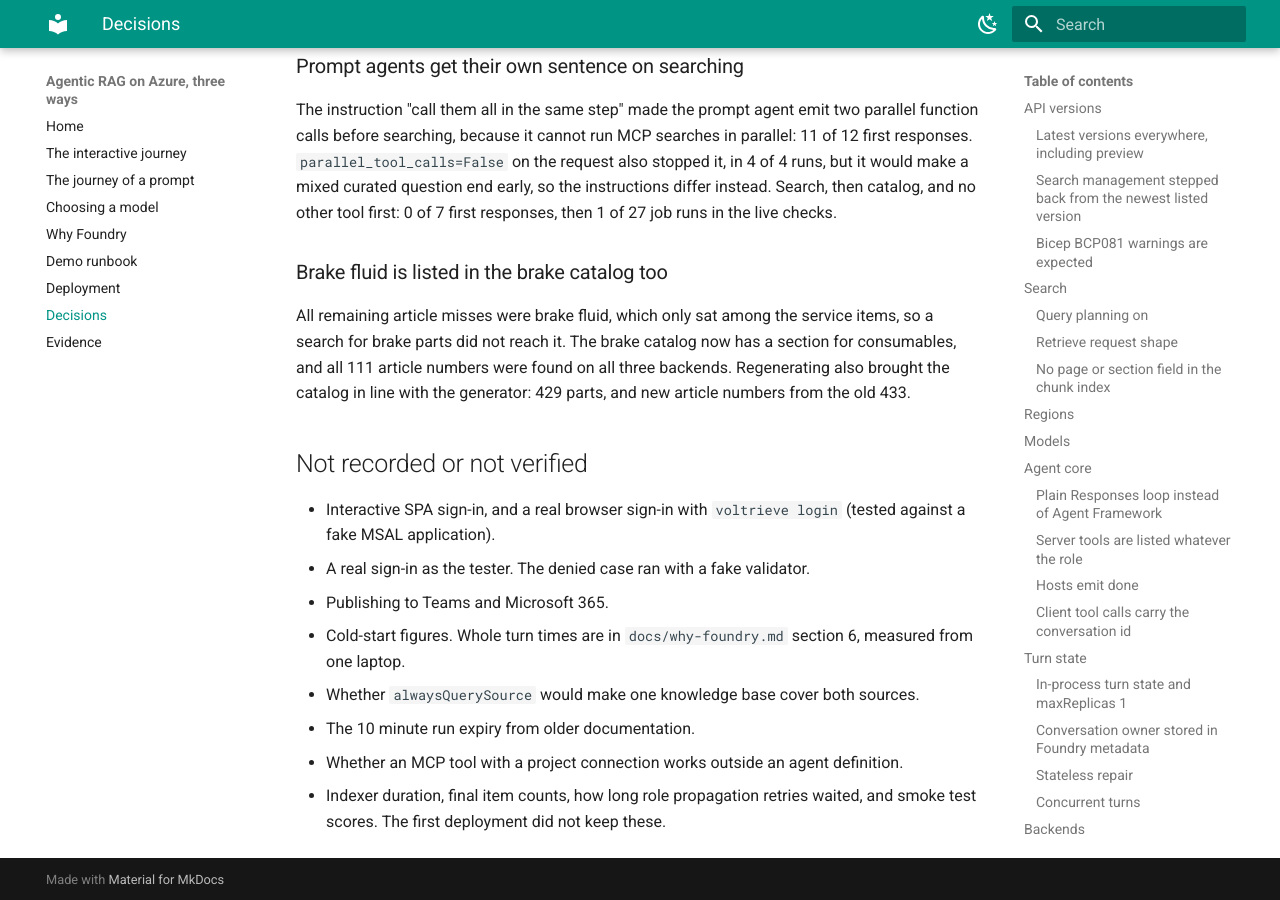
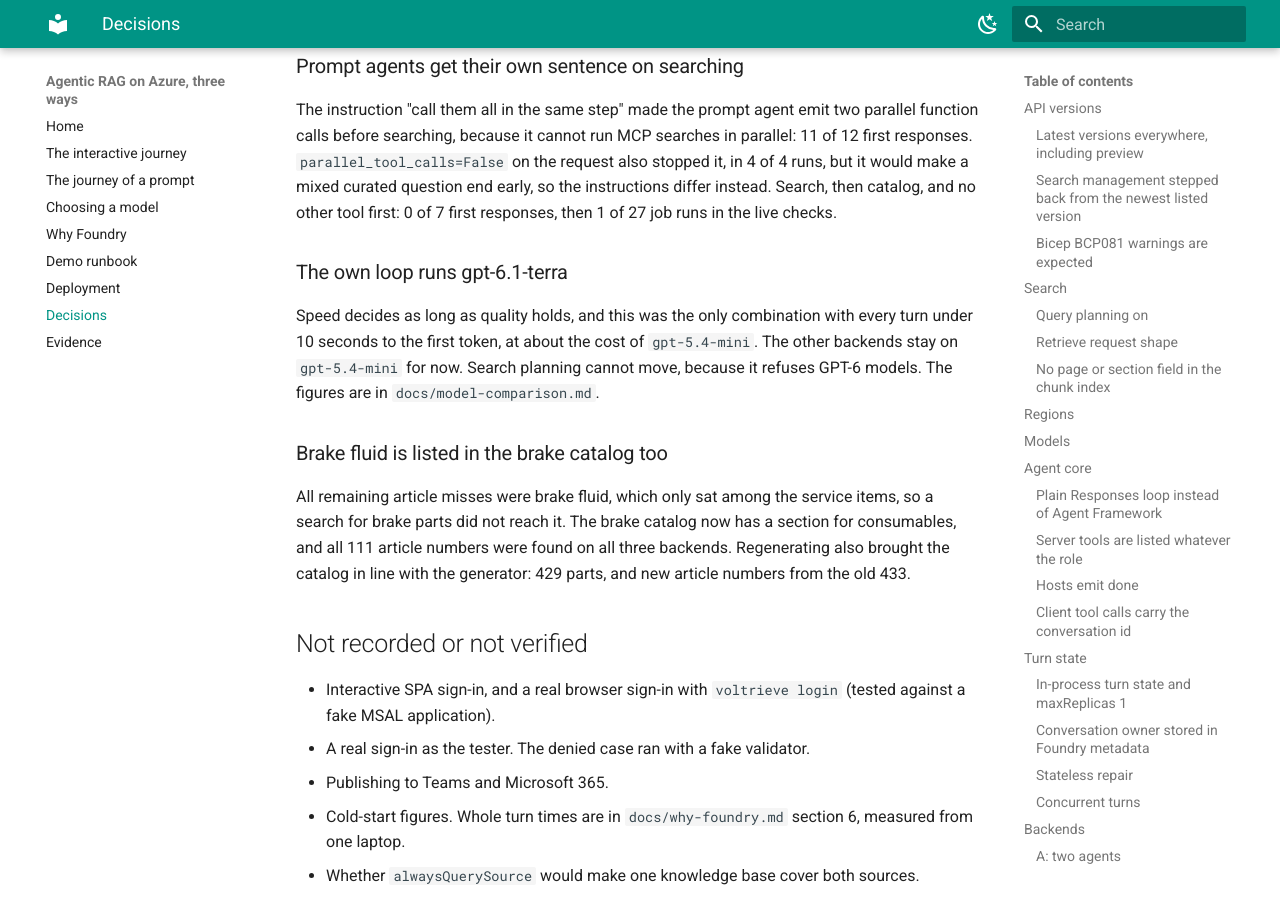
Before and after one commit to mklab-se/agentic-rag, an MkDocs documentation site: the page built from docs/decisions.md, in a window 1280 px wide and 900 px high, scrolled down 8997 px. Built offline with MkDocs 1.6.1 and Material for MkDocs 9.7.7, drawn with Linux system fonts in a browser that asks for light colours.

Commit message:
Run the own loop on gpt-6.1-terra
It was the only combination with every turn under 10 seconds to the first
token. The prompt agent, hosted agent and Search planning stay on gpt-5.4-mini,
because Search refuses GPT-6 models for planning.

Co-Authored-By: Claude Opus 5.5 <noreply@anthropic.com>

```diff
--- a/docs/decisions.md
+++ b/docs/decisions.md
@@ -210,6 +210,10 @@ The tool list costs a few hundred tokens and no call. A check in front of the mo
 
 The instruction "call them all in the same step" made the prompt agent emit two parallel function calls before searching, because it cannot run MCP searches in parallel: 11 of 12 first responses. `parallel_tool_calls=False` on the request also stopped it, in 4 of 4 runs, but it would make a mixed curated question end early, so the instructions differ instead. Search, then catalog, and no other tool first: 0 of 7 first responses, then 1 of 27 job runs in the live checks.
 
+### The own loop runs gpt-6.1-terra
+
+Speed decides as long as quality holds, and this was the only combination with every turn under 10 seconds to the first token, at about the cost of `gpt-5.4-mini`. The other backends stay on `gpt-5.4-mini` for now. Search planning cannot move, because it refuses GPT-6 models. The figures are in `docs/model-comparison.md`.
+
 ### Brake fluid is listed in the brake catalog too
 
 All remaining article misses were brake fluid, which only sat among the service items, so a search for brake parts did not reach it. The brake catalog now has a section for consumables, and all 111 article numbers were found on all three backends. Regenerating also brought the catalog in line with the generator: 429 parts, and new article numbers from the old 433.
```
Also changed, not shown: README.md (+1 -1 lines), docs/deploy.md (+1 -1 lines), docs/model-comparison.md (+2 -0 lines), 4 other files.
